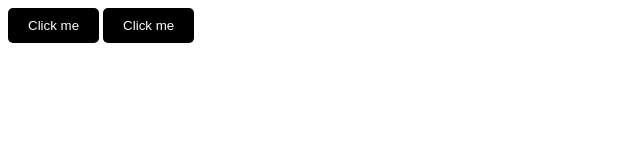
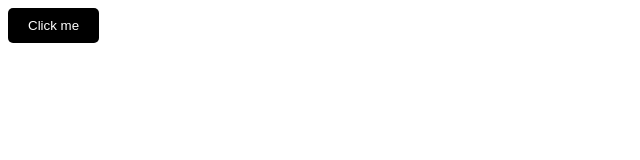
Before and after one commit to acciojob/hover-button-patilvishal2507, a website: page main.html in a window 1280 px wide. Shown: the whole page, without its empty margins (0-640 px from the left). Drawn offline with Linux system fonts and the light colour scheme.

Commit message:
created a submission

```diff
--- a/main.html
+++ b/main.html
@@ -1,10 +1,3 @@
-<!DOCTYPE html>
-
-<html>
-
-<head>
-	<link rel="stylesheet" href="styles.css">
-</head>
 <!DOCTYPE html>
 <html>
 <head>
@@ -29,12 +22,3 @@
 <script type="text/javascript" src="./script.js"></script>
 </body>
 </html>
-<body>
-	<!-- the entire body must be written by student -->
-	<button type="submit" id="btn">Click me</button>
-    <script type="text/javascript" src="./script.js">
-</script>
-
-</body>
-
-</html>
```
